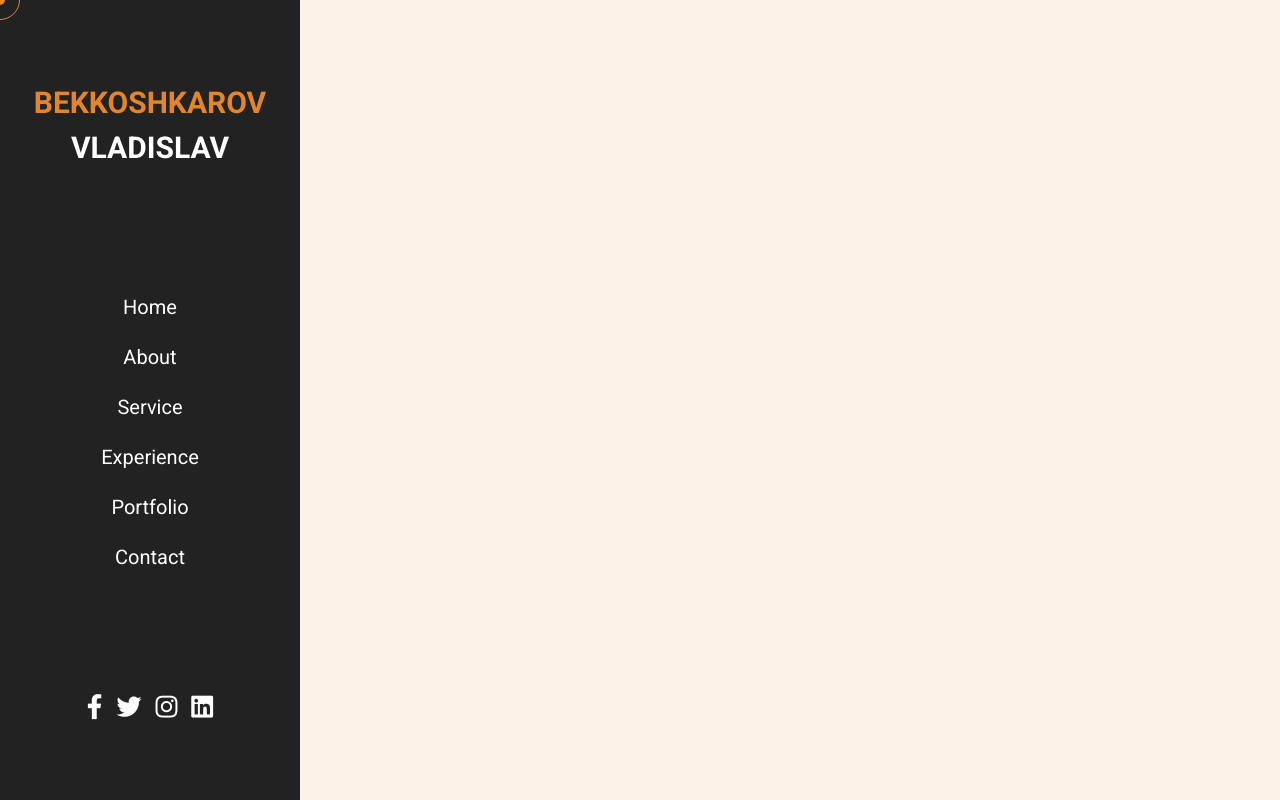
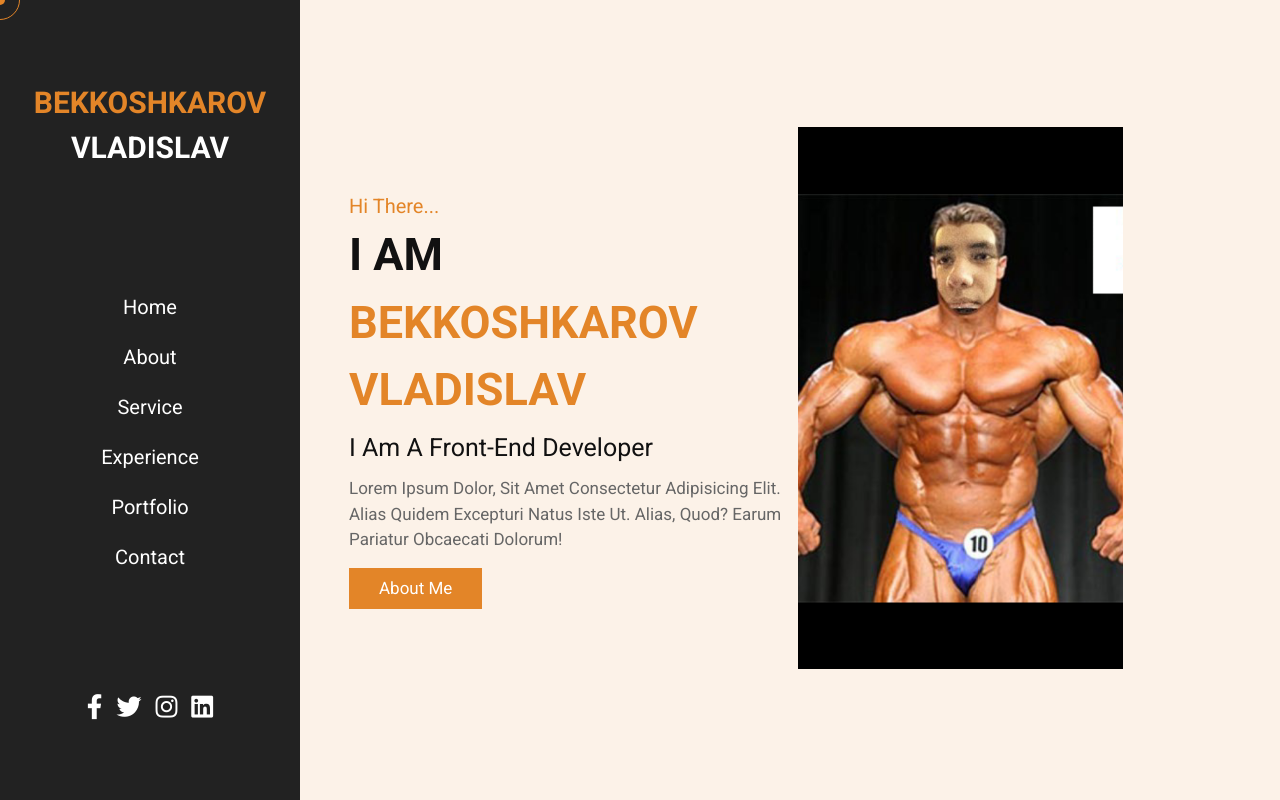
Before and after one commit to vitkovsky21/portfolio-project, an Angular app: page / in a window 1280 px wide. Built offline with nearby package versions, Linux system fonts and the light colour scheme.

Commit message:
home comp created

```diff
--- a/src/app/app-routing.module.ts
+++ b/src/app/app-routing.module.ts
@@ -1,7 +1,11 @@
 import { NgModule } from '@angular/core';
 import { RouterModule, Routes } from '@angular/router';
+import { HomeComponent } from './components/home/home.component';
 
-const routes: Routes = [];
+const routes: Routes = [
+  {path: "", component: HomeComponent}
+];
+
 
 @NgModule({
   imports: [RouterModule.forRoot(routes)],
--- a/src/app/app.component.html
+++ b/src/app/app.component.html
@@ -1 +1,2 @@
 <app-header></app-header>
+<router-outlet></router-outlet>
--- a/src/app/components/header/header.component.html
+++ b/src/app/components/header/header.component.html
@@ -6,10 +6,10 @@
        <div class="cursor-1" #cursor1></div>
        <div class="cursor-2" #cursor2></div>
 
-       <a href="#" class="logo"> <span>Bekkoshkarov</span> Vladislav </a>
+       <a routerLink="" class="logo"> <span>Bekkoshkarov</span> Vladislav </a>
 
        <nav class="navbar">
-           <a href="#home">home</a>
+           <a routerLink="" routerLinkActive="active" [routerLinkActiveOptions]="{exact: true}">home</a>
            <a href="#about">about</a>
            <a href="#service">service</a>
            <a href="#experience">experience</a>
--- a/src/app/components/home/home.component.css
+++ b/src/app/components/home/home.component.css
@@ -0,0 +1,46 @@
+.home{
+    display: flex;
+    align-items: center;
+    flex-wrap: wrap;
+    gap:1.5rem;
+}
+
+.home .image{
+    flex:1 1 40rem;
+}
+
+.home .image img{
+    width:75%;
+}
+
+.home .content{
+    flex:1 1 40rem;
+}
+
+.home .content .hi{
+    font-size: 2rem;
+    color:var(--main-color);
+}
+
+.home .content h3{
+    font-size: 4.5rem;
+    color:#111;
+    text-transform: uppercase;
+}
+
+.home .content h3 span{
+    color:var(--main-color);
+    text-transform: uppercase;
+}
+
+.home .content .info{
+    font-size: 2.5rem;
+    color:#111;
+    padding:.5rem 0;
+}
+
+.home .content .text{
+    font-size: 1.7rem;
+    color:#666;
+    padding:.5rem 0;
+}
--- a/src/app/components/home/home.component.html
+++ b/src/app/components/home/home.component.html
@@ -1 +1,15 @@
-<p>home works!</p>
+<section class="home" id="home">
+
+    <div class="content">
+        <span class="hi"> hi there... </span>
+        <h3> i am <span> bekkoshkarov vladislav </span> </h3>
+        <p class="info"> i am a front-end developer </p>
+        <p class="text"> Lorem ipsum dolor, sit amet consectetur adipisicing elit. Alias quidem excepturi natus iste ut. Alias, quod? Earum pariatur obcaecati dolorum! </p>
+        <a href="#about" class="btn">about me</a>
+    </div>
+
+    <div class="image">
+        <img src="../../../assets/images/home-img.PNG" alt="">
+    </div>
+
+</section>
```
Also changed, not shown: src/assets/images/home-img.png.
